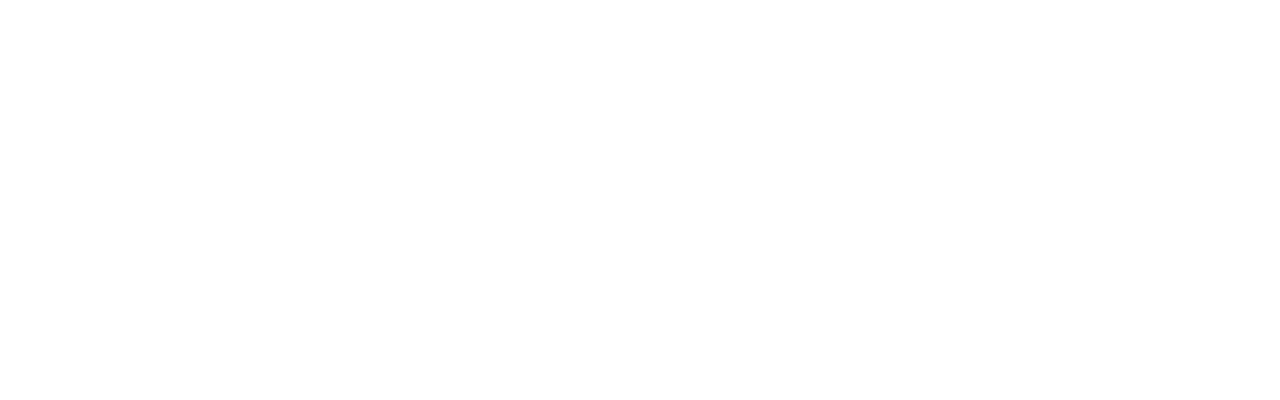
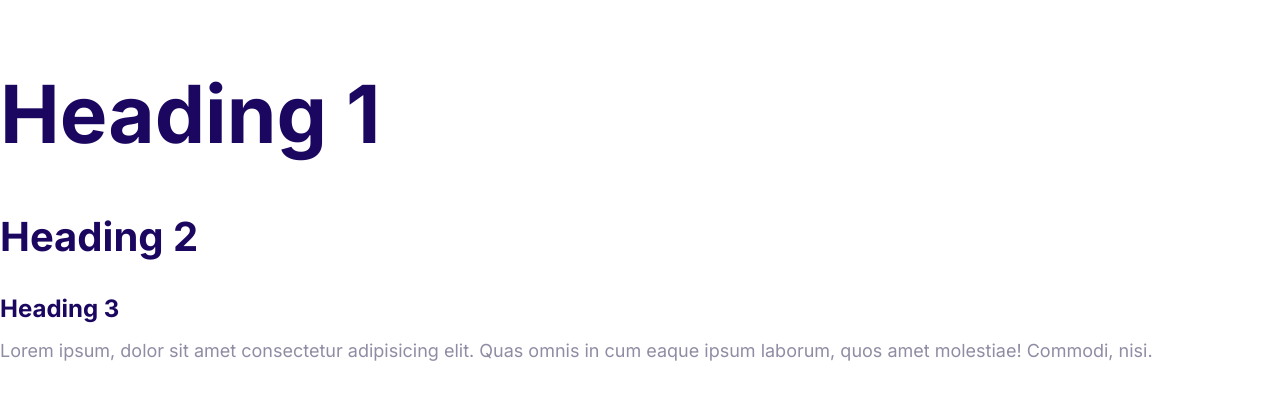
Before and after one commit to Tybenson0/First-Website, a plain HTML site: page index.html in a window 1280 px wide. Drawn offline with Linux system fonts and the light colour scheme.

Commit message:
define the styles for the fonts.

```diff
--- a/css/styles.css
+++ b/css/styles.css
@@ -5,3 +5,44 @@
     --color-heading: #1b0760;
     --color-body: #918ca4;
 }
+html {
+    font-size: 62.5%;
+}
+body {
+    font-family: Inter, Arial, Helvetica, sans-serif ;
+    font-size: 2.4rem;
+    line-height: 1.5;
+    color: var(--color-body);
+}
+h1, h2, h3 {
+    color: var(--color-heading);
+    margin-bottom: 1rem;
+}
+h1 {
+    font-size: 7rem;
+}
+h2 {
+    font-size: 4rem;
+}
+h3 {
+    font-size: 3rem;
+}
+
+p {
+    margin-top: 0;
+}
+
+@media screen and (min-width: 700px) {
+    body {
+        font-size: 1.8rem;
+    }
+    h1 {
+        font-size: 8rem;
+    }
+    h2 {
+        font-size: 4rem;
+    }
+    h3 {
+        font-size: 2.4rem;
+    }
+}
--- a/index.html
+++ b/index.html
@@ -5,8 +5,22 @@
     <meta http-equiv="X-UA-Compatible" content="IE=edge" />
     <meta name="viewport" content="width=device-width, initial-scale=1.0" />
     <title>Document</title>
+    <link rel="preconnect" href="https://fonts.googleapis.com" />
+    <link rel="preconnect" href="https://fonts.gstatic.com" crossorigin />
+    <link
+      href="https://fonts.googleapis.com/css2?family=Inter:wght@400;700&display=swap"
+      rel="stylesheet"
+    />
     <link rel="stylesheet" href="css/normalize.css" />
     <link rel="stylesheet" href="css/styles.css" />
   </head>
-  <body></body>
+  <body>
+    <h1>Heading 1</h1>
+    <h2>Heading 2</h2>
+    <h3>Heading 3</h3>
+    <p>
+      Lorem ipsum, dolor sit amet consectetur adipisicing elit. Quas omnis in
+      cum eaque ipsum laborum, quos amet molestiae! Commodi, nisi.
+    </p>
+  </body>
 </html>
```
